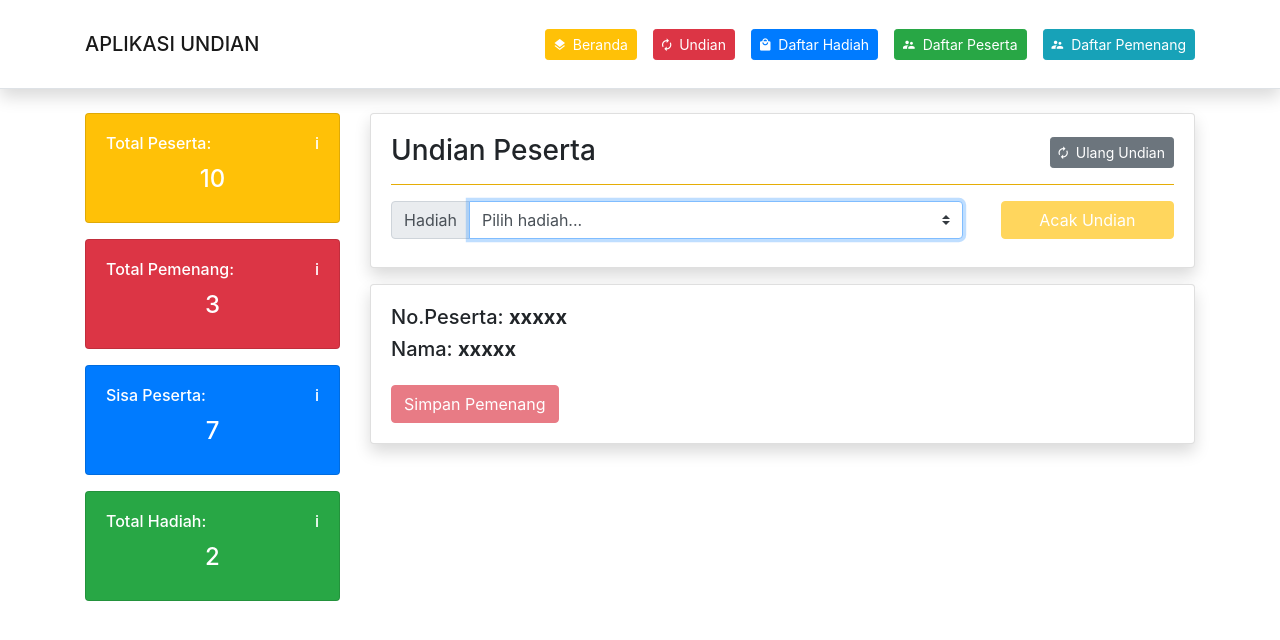
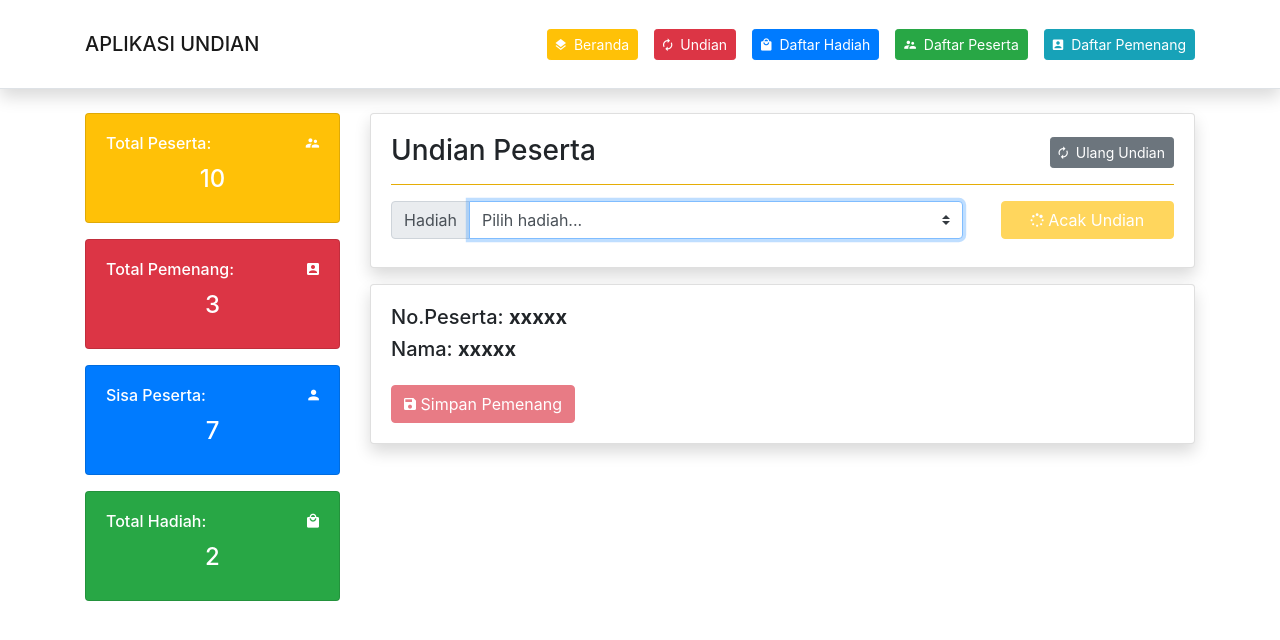
Before and after one commit to irfanjoelax/app-undian, a PHP site: page /www/?view=undian in a window 1280 px wide. Shown: the top 640 px of the page. Run offline with PHP 8.4, Linux system fonts and the light colour scheme; data comes from the database, SQL or seed files in the repository.

Commit message:
v.1.7 - add icon material pada tombol

```diff
--- a/hadiah.php
+++ b/hadiah.php
@@ -22,7 +22,7 @@
                 <th width="40">No.</th>
                 <th>Hadiah</th>
                 <th width="40" class="text-right">Jumlah</th>
-                <th width="80">&nbsp;</th>
+                <th width="120">&nbsp;</th>
               </tr>
             </thead>
             <tbody>
@@ -38,8 +38,8 @@
                   <td class="text-right"><?= $psrt['jmlh_hdh']; ?></td>
                   <td class="text-center">
                     <div class="btn-group" role="group">
-                      <a href="?view=hadiah-ubah&id=<?= $psrt['id_hdh']; ?>" class="btn btn-sm btn-secondary">Ubah</a>
-                      <a href="?view=hadiah-hapus&id=<?= $psrt['id_hdh']; ?>" class="btn btn-sm btn-dark">Hapus</a>
+                      <a href="?view=hadiah-ubah&id=<?= $psrt['id_hdh']; ?>" class="btn btn-sm btn-secondary"><i class="zmdi zmdi-edit"></i>&nbsp;Ubah</a>
+                      <a href="?view=hadiah-hapus&id=<?= $psrt['id_hdh']; ?>" class="btn btn-sm btn-dark"><i class="zmdi zmdi-delete"></i>&nbsp;Hapus</a>
                     </div>
                   </td>
                 </tr>
--- a/hadiah_tambah.php
+++ b/hadiah_tambah.php
@@ -15,8 +15,8 @@
           <input type="number" class="form-control" name="jumlah" placeholder="0" required>
         </div>
       </div>
-      <button type="submit" class="btn btn-sm btn-primary">Simpan Hadiah</button>
-      <a href="?view=hadiah" class="btn btn-sm btn-secondary">Batal / Kembali</a>
+      <button type="submit" class="btn btn-sm btn-primary"><i class="zmdi zmdi-save"></i>&nbsp;Simpan Hadiah</button>
+      <a href="?view=hadiah" class="btn btn-sm btn-secondary"><i class="zmdi zmdi-close"></i>&nbsp;Batal / Kembali</a>
     </form>
   </div>
 </div>
--- a/hadiah_ubah.php
+++ b/hadiah_ubah.php
@@ -21,8 +21,8 @@ $hdh    = mysqli_fetch_array($sql);
           <input type="number" class="form-control" name="jumlah" value="<?= $hdh['jmlh_hdh']; ?>" required>
         </div>
       </div>
-      <button type="submit" class="btn btn-sm btn-primary">Simpan Hadiah</button>
-      <a href="?view=hadiah" class="btn btn-sm btn-secondary">Batal / Kembali</a>
+      <button type="submit" class="btn btn-sm btn-primary"><i class="zmdi zmdi-save"></i>&nbsp;Simpan Hadiah</button>
+      <a href="?view=hadiah" class="btn btn-sm btn-secondary"><i class="zmdi zmdi-close"></i>&nbsp;Batal / Kembali</a>
     </form>
   </div>
 </div>
--- a/index.php
+++ b/index.php
@@ -58,7 +58,7 @@ $sisaPeserta    = mysqli_num_rows($sql4);
             <i class="zmdi zmdi-accounts-alt"></i>&nbsp; Daftar Peserta
           </a>
           <a class="btn btn-sm btn-info ml-3 my-2" href="?view=pemenang">
-            <i class="zmdi zmdi-accounts-alt"></i>&nbsp; Daftar Pemenang
+            <i class="zmdi zmdi-account-box"></i>&nbsp; Daftar Pemenang
           </a>
         </div>
       </div>
@@ -75,7 +75,7 @@ $sisaPeserta    = mysqli_num_rows($sql4);
             <div class="card-body">
               <h6 class="card-title">
                 Total Peserta:
-                <span class="float-right">i</span>
+                <span class="float-right"><i class="zmdi zmdi-accounts-alt"></i></span>
               </h6>
               <h4 class="text-center"><?= number_format($totalPeserta); ?></h4>
             </div>
@@ -84,7 +84,7 @@ $sisaPeserta    = mysqli_num_rows($sql4);
             <div class="card-body">
               <h6 class="card-title">
                 Total Pemenang:
-                <span class="float-right">i</span>
+                <span class="float-right"><i class="zmdi zmdi-account-box"></i></span>
               </h6>
               <h4 class="text-center"><?= number_format($totalPemenang); ?></h4>
             </div>
@@ -93,7 +93,7 @@ $sisaPeserta    = mysqli_num_rows($sql4);
             <div class="card-body">
               <h6 class="card-title">
                 Sisa Peserta:
-                <span class="float-right">i</span>
+                <span class="float-right"><i class="zmdi zmdi-account"></i></span>
               </h6>
               <h4 class="text-center"><?= number_format($sisaPeserta); ?></h4>
             </div>
@@ -102,7 +102,7 @@ $sisaPeserta    = mysqli_num_rows($sql4);
             <div class="card-body">
               <h6 class="card-title">
                 Total Hadiah:
-                <span class="float-right">i</span>
+                <span class="float-right"><i class="zmdi zmdi-mall"></i></span>
               </h6>
               <h4 class="text-center"><?= number_format($totalHadiah); ?></h4>
             </div>
--- a/pemenang.php
+++ b/pemenang.php
@@ -29,7 +29,7 @@
                   <td><?= $psrt['no_psrt']; ?></td>
                   <td><?= $psrt['nm_psrt']; ?></td>
                   <td>
-                    <a href="?view=pemenang-detail&no=<?= $psrt['no_psrt']; ?>" class="btn btn-sm btn-secondary">Detail</a>
+                    <a href="?view=pemenang-detail&no=<?= $psrt['no_psrt']; ?>" class="btn btn-sm btn-secondary"><i class="zmdi zmdi-eye"></i>&nbsp;Detail</a>
                   </td>
                 </tr>
               <?php endwhile; ?>
--- a/pemenang_detail.php
+++ b/pemenang_detail.php
@@ -4,7 +4,7 @@
       Detail Pemenang
       <span class="float-right">
         <a href="?view=pemenang" class="btn btn-sm btn-dark">
-          <i class="zmdi zmdi-plus"></i>&nbsp; Batal / Kembali
+          <i class="zmdi zmdi-close"></i>&nbsp; Batal / Kembali
         </a>
       </span>
     </h3>
--- a/peserta.php
+++ b/peserta.php
@@ -39,8 +39,8 @@
                   </td>
                   <td>
                     <div class="btn-group" role="group">
-                      <a href="?view=peserta-ubah&id=<?= $psrt['id_psrt']; ?>" class="btn btn-sm btn-secondary">Ubah</a>
-                      <a href="?view=peserta-hapus&id=<?= $psrt['id_psrt']; ?>" class="btn btn-sm btn-dark">Hapus</a>
+                      <a href="?view=peserta-ubah&id=<?= $psrt['id_psrt']; ?>" class="btn btn-sm btn-secondary"><i class="zmdi zmdi-edit"></i>&nbsp;Ubah</a>
+                      <a href="?view=peserta-hapus&id=<?= $psrt['id_psrt']; ?>" class="btn btn-sm btn-dark"><i class="zmdi zmdi-delete"></i>&nbsp;Hapus</a>
                     </div>
                   </td>
                 </tr>
--- a/peserta_tambah.php
+++ b/peserta_tambah.php
@@ -15,8 +15,8 @@
         <label for="nama">Nama Peserta</label>
         <input type="text" class="form-control" name="nama" placeholder="masukkan nama peserta.." required>
       </div>
-      <button type="submit" class="btn btn-sm btn-success">Simpan Peserta</button>
-      <a href="?view=peserta" class="btn btn-sm btn-secondary">Batal / Kembali</a>
+      <button type="submit" class="btn btn-sm btn-success"><i class="zmdi zmdi-save"></i>&nbsp;Simpan Peserta</button>
+      <a href="?view=peserta" class="btn btn-sm btn-secondary"><i class="zmdi zmdi-close"></i>&nbsp;Batal / Kembali</a>
     </form>
   </div>
 </div>
--- a/peserta_ubah.php
+++ b/peserta_ubah.php
@@ -21,8 +21,8 @@ $psrt   = mysqli_fetch_array($sql);
         <label for="nama">Nama Peserta</label>
         <input type="text" class="form-control" name="nama" value="<?= $psrt['nm_psrt']; ?>" required>
       </div>
-      <button type="submit" class="btn btn-sm btn-success">Simpan Peserta</button>
-      <a href="?view=peserta" class="btn btn-sm btn-secondary">Batal / Kembali</a>
+      <button type="submit" class="btn btn-sm btn-success"><i class="zmdi zmdi-save"></i>&nbsp;Simpan Peserta</button>
+      <a href="?view=peserta" class="btn btn-sm btn-secondary"><i class="zmdi zmdi-close"></i>&nbsp;Batal / Kembali</a>
     </form>
   </div>
 </div>
--- a/undian.php
+++ b/undian.php
@@ -32,7 +32,7 @@
             </div>
           </div>
           <div class="col-3">
-            <button type="button" id="btnAcak" class="btn btn-block btn-warning text-white mb-2" disabled>Acak Undian</button>
+            <button type="button" id="btnAcak" class="btn btn-block btn-warning text-white mb-2" disabled><i class="zmdi zmdi-spinner"></i>&nbsp;Acak Undian</button>
           </div>
         </form>
       </div>
@@ -43,7 +43,7 @@
   <div class="card-body">
     <h5>No.Peserta: <span class="font-weight-bold" id="noPemenang">xxxxx</span></h5>
     <h5>Nama: <span class="font-weight-bold" id="namaPemenang">xxxxx</span></h5>
-    <button id="btnSimpan" class="btn btn-danger mt-3" disabled>Simpan Pemenang</button>
+    <button id="btnSimpan" class="btn btn-danger mt-3" disabled><i class="zmdi zmdi-save"></i>&nbsp;Simpan Pemenang</button>
   </div>
 </div>
 
```
Also changed, not shown: 1 other file.
